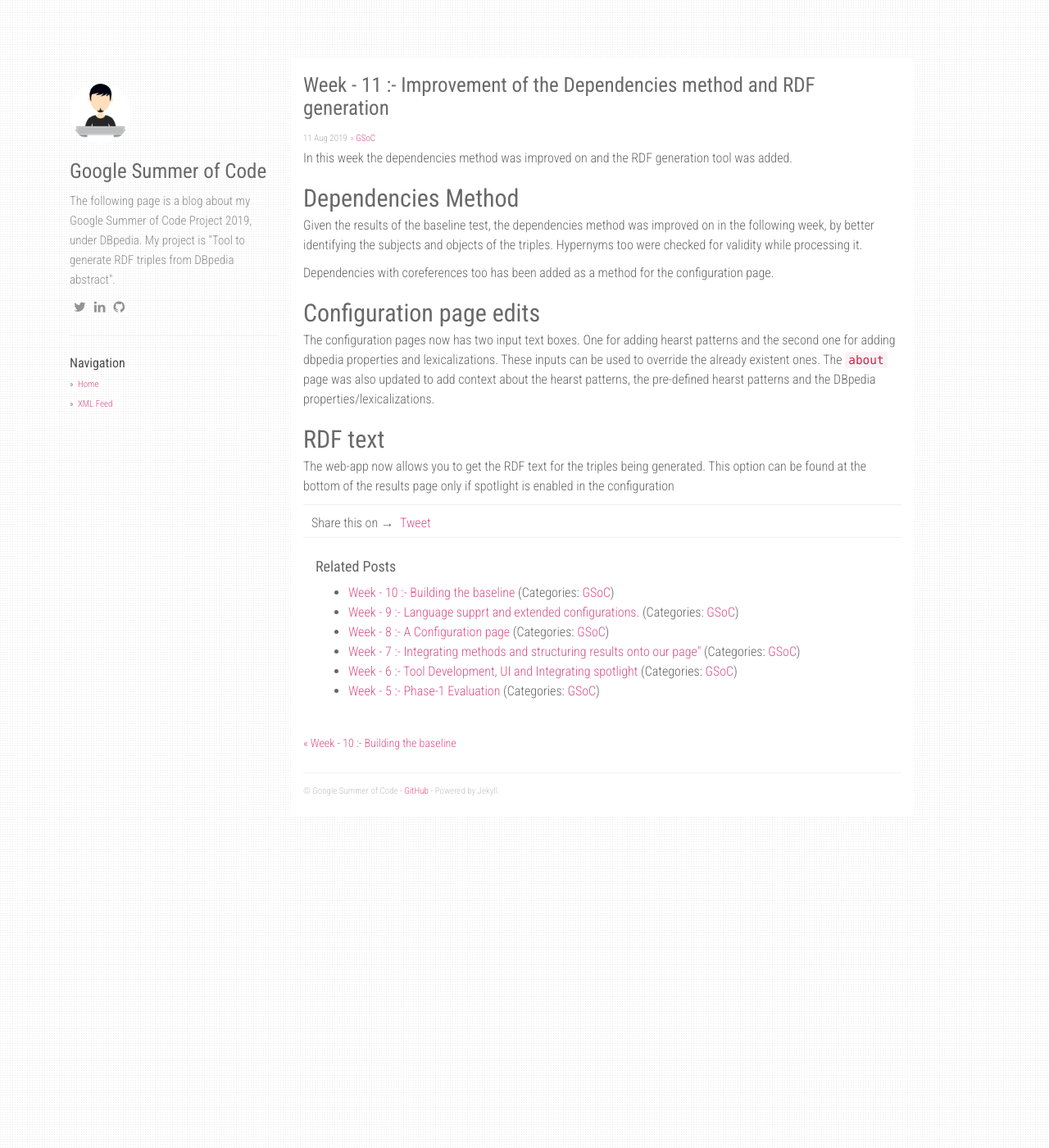
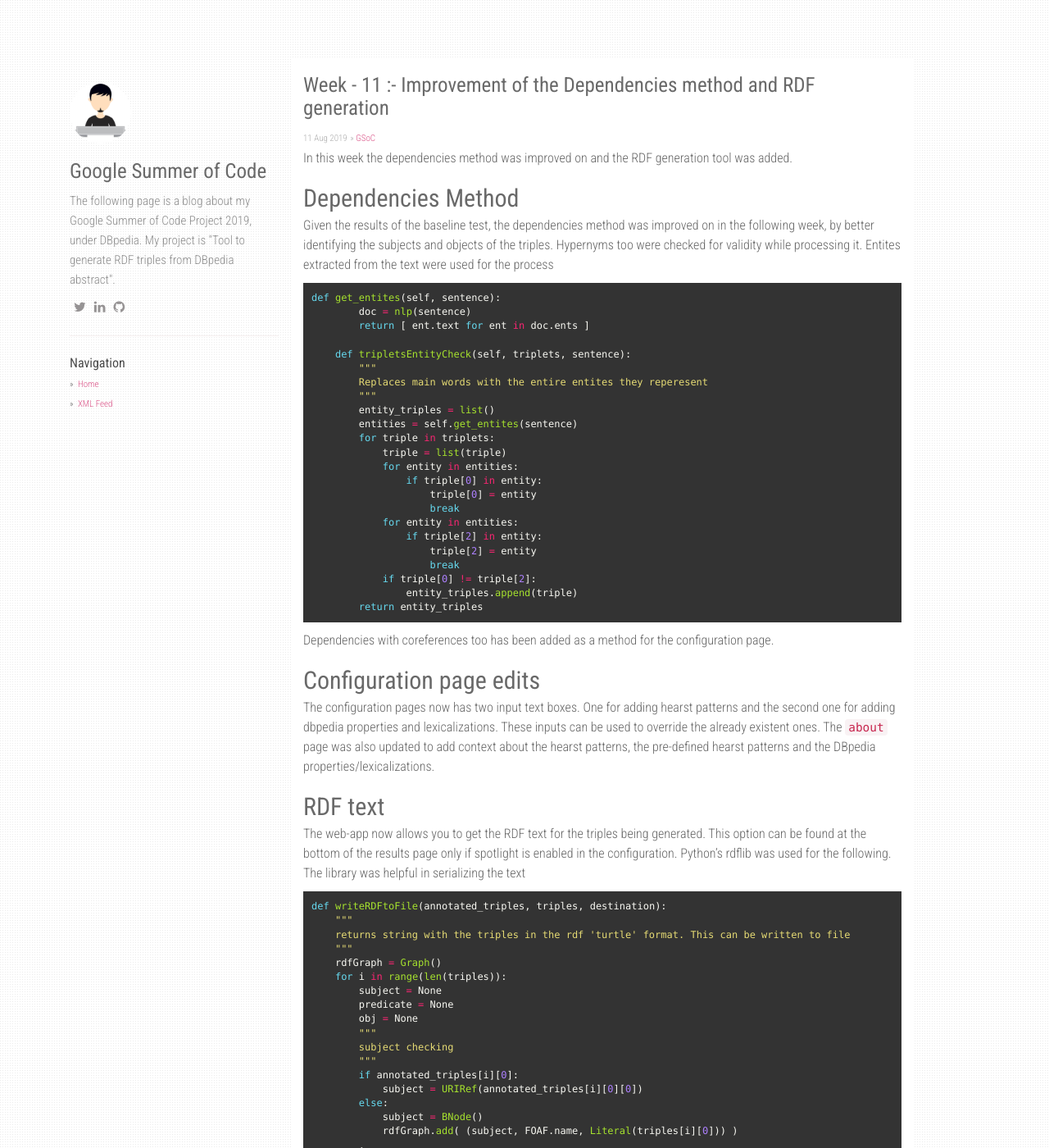
Before and after one commit to sahitpj/gs, a Jekyll site: the page built from docs/_posts/2019-08-11-Week-11.md, in a window 1280 px wide and 1400 px high. Shown: the whole window at 82% size. Built offline with Jekyll 4.4.1, drawn with Linux system fonts in a browser that asks for light colours; nearby versions of some CDN libraries; comment, search, counter and statistics services are not loaded; some of the changed text lies outside the part shown.

Commit message:
blog posts content modified

````diff
--- a/docs/_posts/2019-08-11-Week-11.md
+++ b/docs/_posts/2019-08-11-Week-11.md
@@ -8,7 +8,33 @@ categories: [GSoC]
 In this week the dependencies method was improved on and the RDF generation tool was added.
 
 ## Dependencies Method
-Given the results of the baseline test, the dependencies method was improved on in the following week, by better identifying the subjects and objects of the triples. Hypernyms too were checked for validity while processing it.
+Given the results of the baseline test, the dependencies method was improved on in the following week, by better identifying the subjects and objects of the triples. Hypernyms too were checked for validity while processing it. Entites extracted from the text were used for the process
+
+```python
+def get_entites(self, sentence):
+        doc = nlp(sentence)
+        return [ ent.text for ent in doc.ents ]
+
+    def tripletsEntityCheck(self, triplets, sentence):
+        """
+        Replaces main words with the entire entites they reperesent
+        """
+        entity_triples = list()
+        entities = self.get_entites(sentence)
+        for triple in triplets:
+            triple = list(triple)
+            for entity in entities:
+                if triple[0] in entity:
+                    triple[0] = entity
+                    break
+            for entity in entities:
+                if triple[2] in entity:
+                    triple[2] = entity
+                    break
+            if triple[0] != triple[2]:
+                entity_triples.append(triple)
+        return entity_triples
+```
 
 Dependencies with coreferences too has been added as a method for the configuration page.
 
@@ -16,4 +42,28 @@ Dependencies with coreferences too has been added as a method for the configurat
 The configuration pages now has two input text boxes. One for adding hearst patterns and the second one for adding dbpedia properties and lexicalizations. These inputs can be used to override the already existent ones. The `about` page was also updated to add context about the hearst patterns, the pre-defined hearst patterns and the DBpedia properties/lexicalizations.
 
 ## RDF text
-The web-app now allows you to get the RDF text for the triples being generated. This option can be found at the bottom of the results page only if spotlight is enabled in the configuration
+The web-app now allows you to get the RDF text for the triples being generated. This option can be found at the bottom of the results page only if spotlight is enabled in the configuration. Python's rdflib was used for the following. The library was helpful in serializing the text
+
+```python
+def writeRDFtoFile(annotated_triples, triples, destination):
+    """
+    returns string with the triples in the rdf 'turtle' format. This can be written to file
+    """
+    rdfGraph = Graph()
+    for i in range(len(triples)):
+        subject = None
+        predicate = None
+        obj = None
+        """
+        subject checking
+        """
+        if annotated_triples[i][0]:
+            subject = URIRef(annotated_triples[i][0][0])
+        else:
+            subject = BNode()
+            rdfGraph.add( (subject, FOAF.name, Literal(triples[i][0])) )
+        .
+        .
+        .
+    rdfGraph.serialize(format='turtle', destination=destination)
+```
````
Also changed, not shown: docs/_posts/2019-07-28-Week-9.md (+9 -0 lines), docs/_posts/2019-08-04-Week-10.md (+11 -2 lines).
